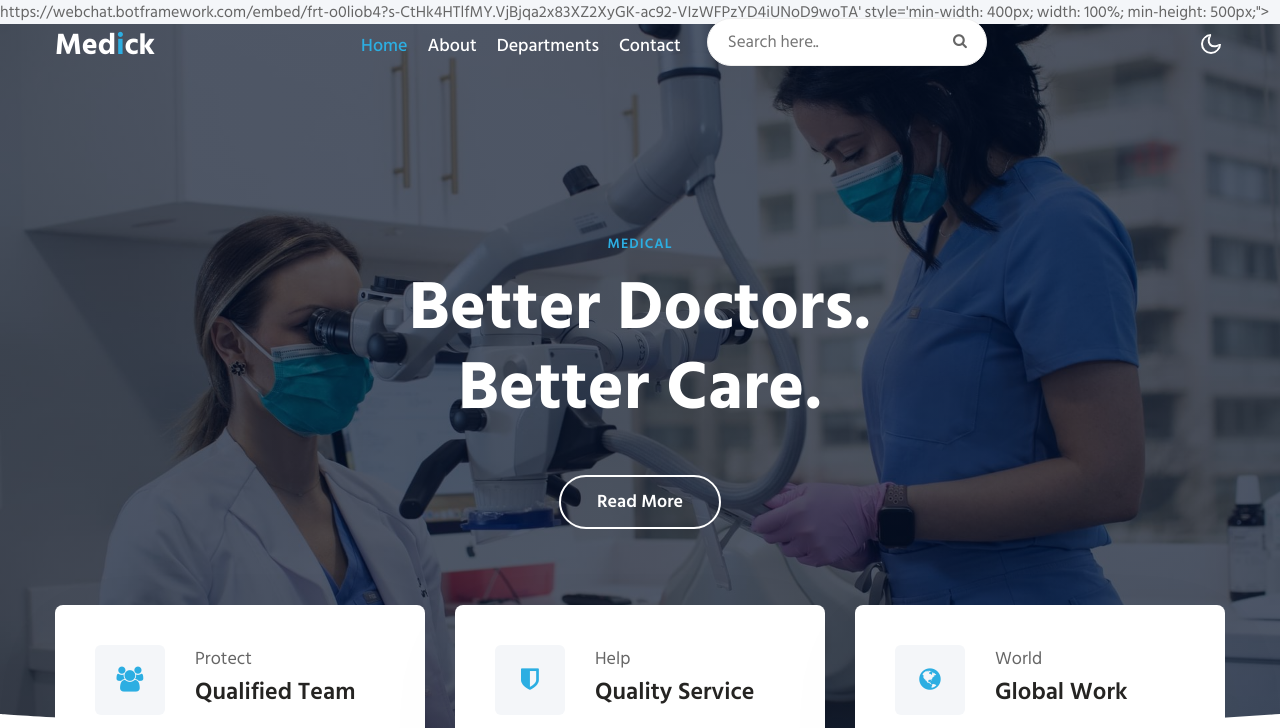
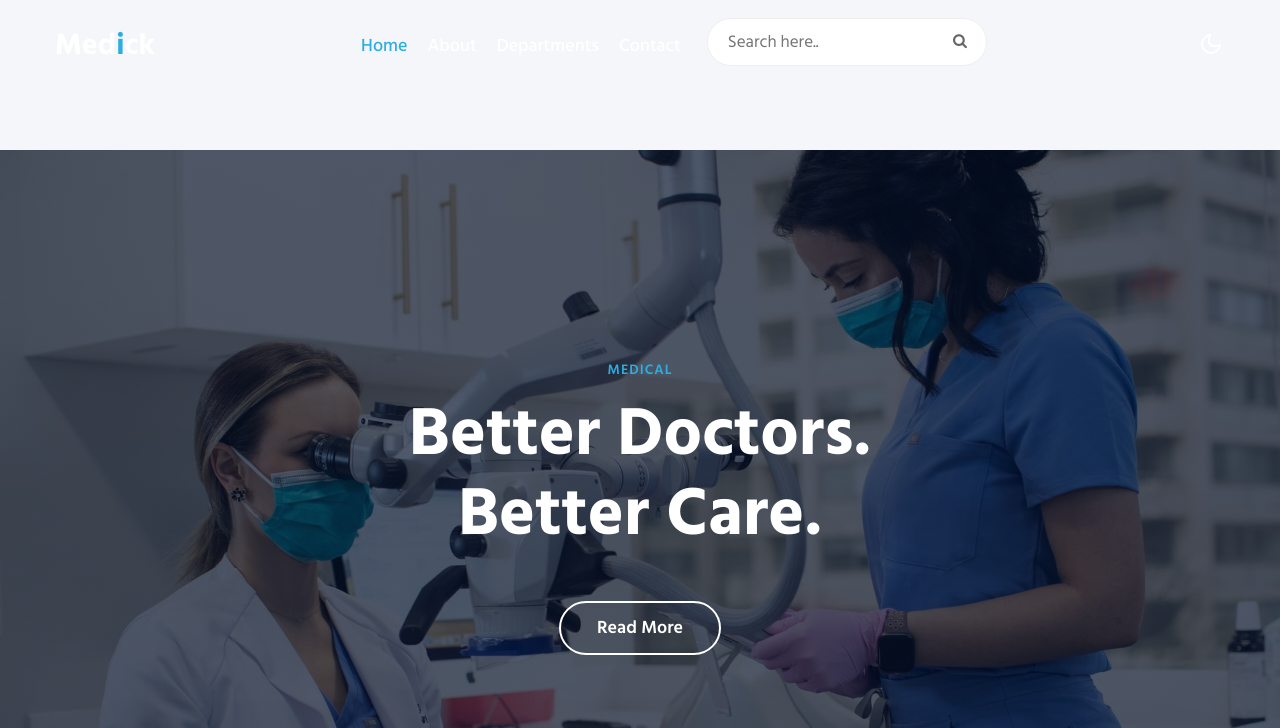
Before and after one commit to YASHSHOGUN/final-project-frt, a plain HTML site: page index.html in a window 1280 px wide. Shown: the top 728 px of the page. Drawn offline with Linux system fonts and the light colour scheme.

Commit message:
Update index.html

```diff
--- a/index.html
+++ b/index.html
@@ -12,7 +12,8 @@
   <link href="//fonts.googleapis.com/css2?family=Hind+Siliguri:wght@400;500;600;700&display=swap"
     rel="stylesheet">
   <!-- Template CSS -->
-  <link rel="stylesheet" href="assets/css/style-starter.css"> https://webchat.botframework.com/embed/frt-o0liob4?s-CtHk4HTlfMY.VjBjqa2x83XZ2XyGK-ac92-VIzWFPzYD4iUNoD9woTA' style='min-width: 400px; width: 100%; min-height: 500px;"></iframe>
+  <link rel="stylesheet" href="assets/css/style-starter.css">
+  <iframe>https://webchat.botframework.com/embed/frt-o0liob4?s-CtHk4HTlfMY.VjBjqa2x83XZ2XyGK-ac92-VIzWFPzYD4iUNoD9woTA' style='min-width: 400px; width: 100%; min-height: 500px;"></iframe>
 </head>
 
 <body>
@@ -716,7 +717,8 @@
             <form action="#" class="subscribe" method="post">
               <input type="email" name="email" placeholder="Your Email Address" required="">
               <button class="btn btn-style btn-primary w-100 mt-3">Subscibe</button>
-            </form> https://webchat.botframework.com/embed/frt-o0liob4?s-CtHk4HTlfMY.VjBjqa2x83XZ2XyGK-ac92-VIzWFPzYD4iUNoD9woTA' style='min-width: 400px; width: 100%; min-height: 500px;"></iframe>
+              <iframe> https://webchat.botframework.com/embed/frt-o0liob4?s-CtHk4HTlfMY.VjBjqa2x83XZ2XyGK-ac92-VIzWFPzYD4iUNoD9woTA' style='min-width: 400px; width: 100%; min-height: 500px;"></iframe>
+            </form>
           </div>
         </div>
       </div>
```
